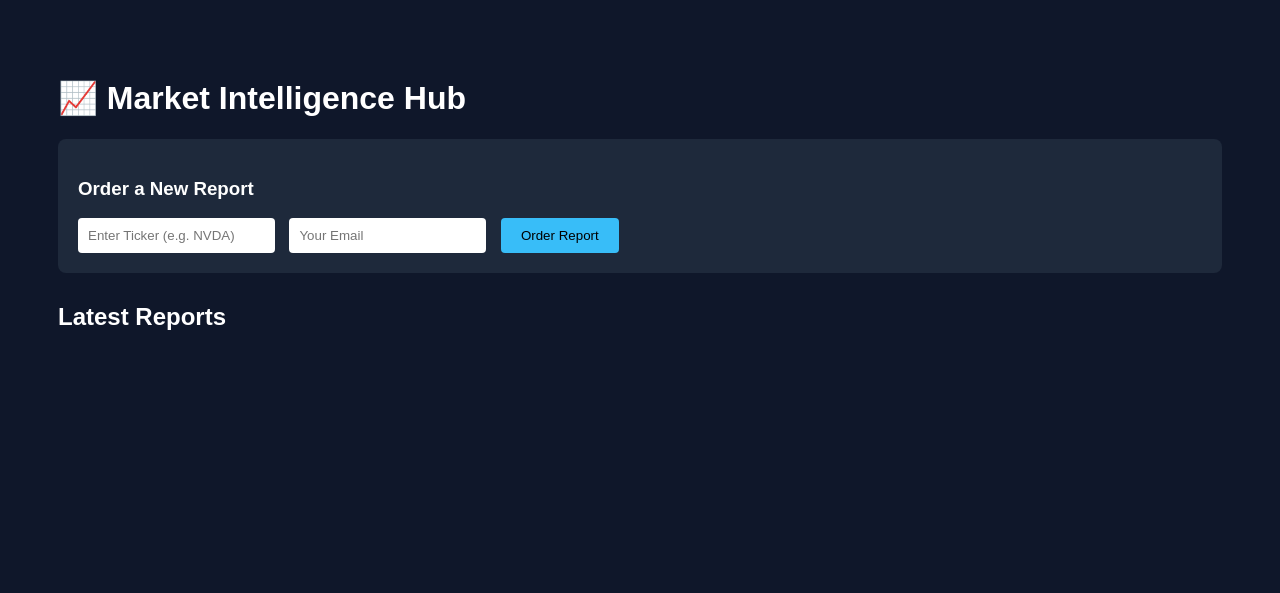
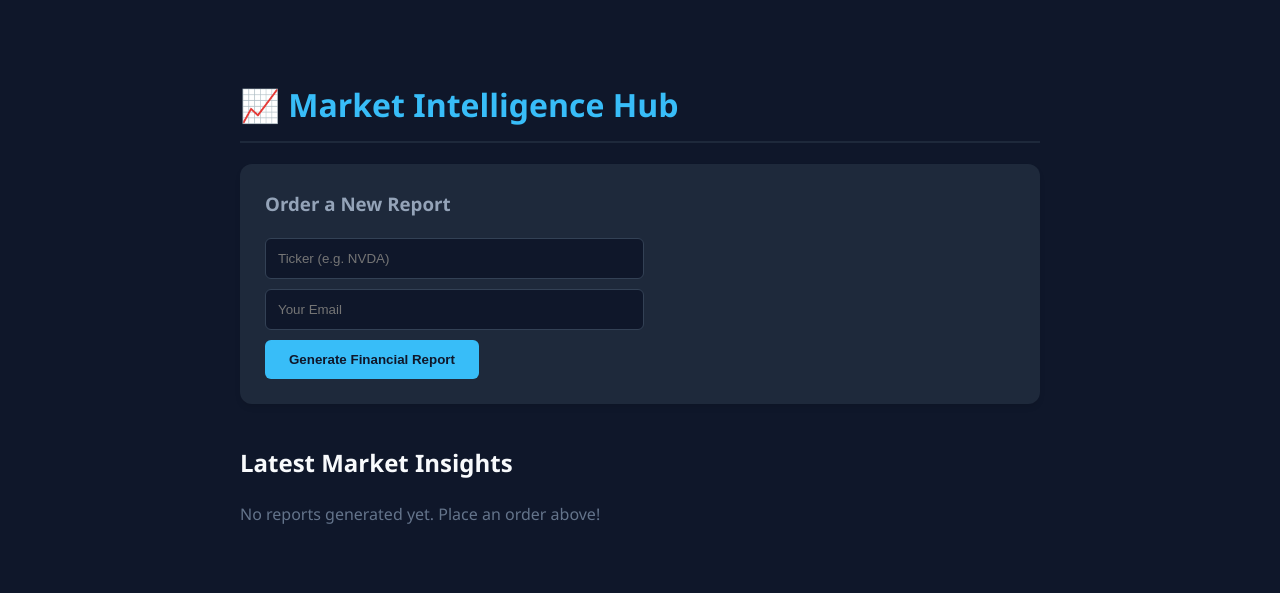
Before and after one commit to haohuixing/InfoTop, a FastAPI app: page / in a window 1280 px wide. Shown: the top 593 px of the page. Run offline with FastAPI, Linux system fonts and the light colour scheme.

Commit message:
Update index.html

```diff
--- a/templates/index.html
+++ b/templates/index.html
@@ -4,31 +4,58 @@
 <head>
     <title>Market Intelligence</title>
     <style>
-        body { font-family: sans-serif; background: #0f172a; color: white; padding: 50px; }
-        .form-box { background: #1e293b; padding: 20px; border-radius: 8px; margin-bottom: 30px; }
-        input { padding: 10px; margin-right: 10px; border-radius: 4px; border: none; }
-        button { padding: 10px 20px; background: #38bdf8; border: none; border-radius: 4px; cursor: pointer; }
-        .report-card { border-left: 5px solid #38bdf8; background: #1e293b; padding: 15px; margin: 10px 0; }
+        body { font-family: 'Segoe UI', Tahoma, Geneva, Verdana, sans-serif; background: #0f172a; color: #f8fafc; padding: 50px; line-height: 1.6; }
+        .container { max-width: 800px; margin: auto; }
+        h1 { border-bottom: 2px solid #1e293b; padding-bottom: 10px; color: #38bdf8; }
+
+        /* Message Box for Success */
+        .msg-box { background: #064e3b; color: #34d399; padding: 15px; border-radius: 8px; margin-bottom: 20px; border: 1px solid #059669; }
+
+        .form-box { background: #1e293b; padding: 25px; border-radius: 12px; margin-bottom: 40px; box-shadow: 0 4px 6px -1px rgba(0, 0, 0, 0.1); }
+        h3 { margin-top: 0; color: #94a3b8; }
+
+        input { padding: 12px; margin-bottom: 10px; border-radius: 6px; border: 1px solid #334155; background: #0f172a; color: white; width: calc(50% - 22px); }
+        button { padding: 12px 24px; background: #38bdf8; color: #0f172a; border: none; border-radius: 6px; cursor: pointer; font-weight: bold; transition: background 0.3s; }
+        button:hover { background: #7dd3fc; }
+
+        .report-card { border-left: 5px solid #38bdf8; background: #1e293b; padding: 20px; margin: 15px 0; border-radius: 0 8px 8px 0; }
+        .ticker-head { font-size: 1.2rem; font-weight: bold; color: #38bdf8; }
+        .growth-tag { color: #94a3b8; font-size: 0.9rem; }
     </style>
 </head>
 <body>
+    <div class="container">
         <h1>📈 Market Intelligence Hub</h1>
+
+        <!-- 1. Display the success message if it exists in the URL -->
+        {% if msg %}
+        <div class="msg-box">
+            ✅ {{ msg }}
+        </div>
+        {% endif %}
 
         <div class="form-box">
             <h3>Order a New Report</h3>
-        <form action="/order-report" method="post">
-            <input type="text" name="ticker" placeholder="Enter Ticker (e.g. NVDA)" required>
+            <!-- 2. CHANGE THIS ACTION TO YOUR RENDER URL -->
+            <form action="https://YOUR-RENDER-APP-NAME.onrender.com/order-report" method="post">
+                <input type="text" name="ticker" placeholder="Ticker (e.g. NVDA)" required>
                 <input type="email" name="email" placeholder="Your Email" required>
-            <button type="submit">Order Report</button>
+                <br>
+                <button type="submit">Generate Financial Report</button>
             </form>
         </div>
 
-    <h2>Latest Reports</h2>
+        <h2>Latest Market Insights</h2>
+        {% if reports %}
             {% for report in reports %}
             <div class="report-card">
-        <strong>{{ report.ticker }}</strong> | Growth: {{ report.growth_pct }}%
+                <div class="ticker-head">{{ report.ticker }} <span class="growth-tag">| Growth: {{ report.growth_pct }}%</span></div>
                 <p>{{ report.summary }}</p>
             </div>
             {% endfor %}
+        {% else %}
+            <p style="color: #64748b;">No reports generated yet. Place an order above!</p>
+        {% endif %}
+    </div>
 </body>
 </html>
```
Lines whose indentation alone changed are shown as unchanged.
